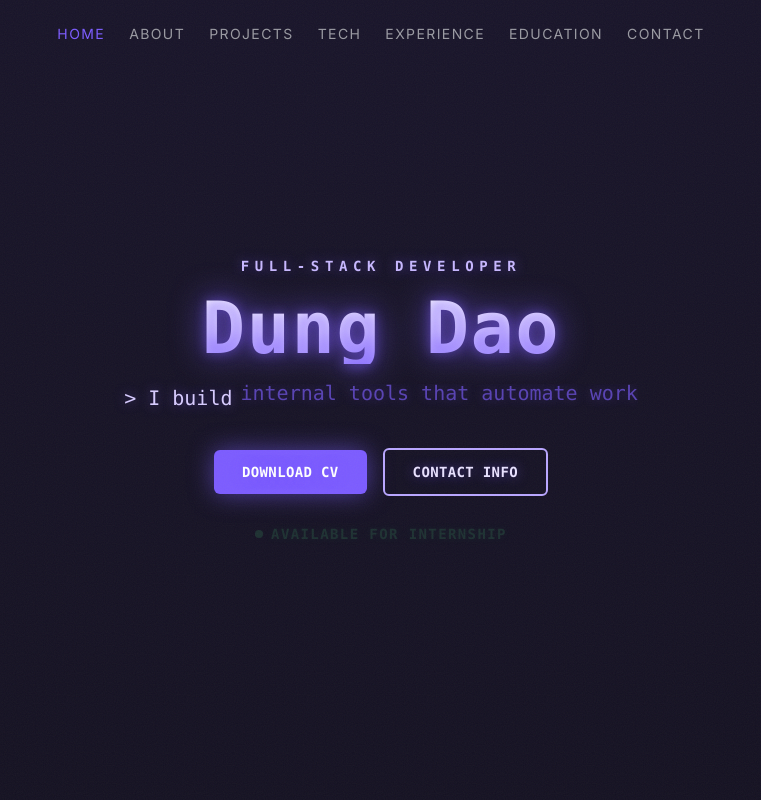
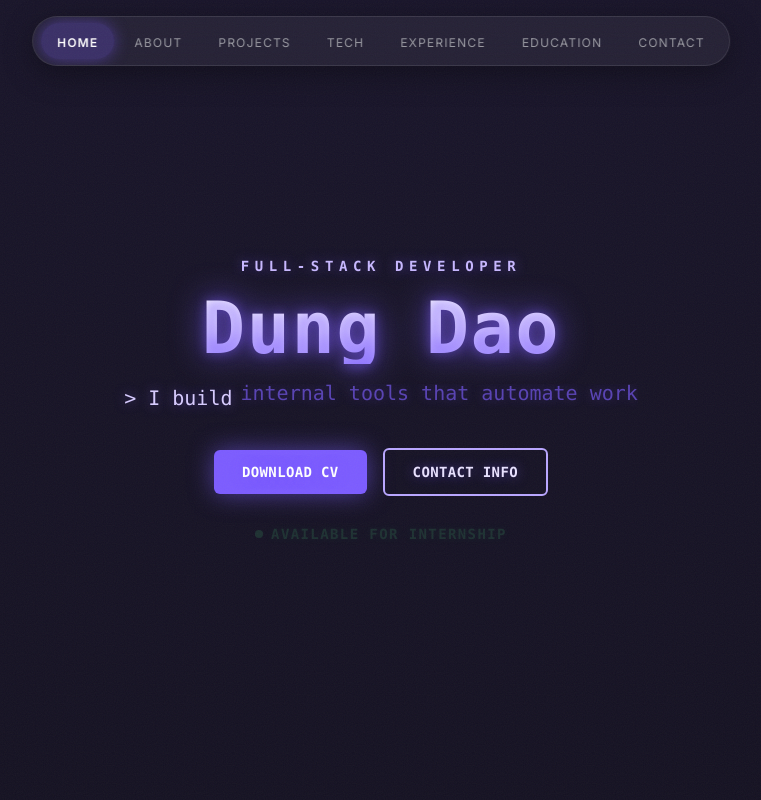
Before and after one commit to DungDao59/Portfolio, a Next.js app: page / in a window 1280 px wide. Shown: the top 800 px of the page, without its empty margins (259-1020 px from the left). Built offline with nearby package versions, Linux system fonts and the light colour scheme.

Commit message:
feat(nav): floating glass pill with sliding active highlight

```diff
--- a/components/ui/Nav.tsx
+++ b/components/ui/Nav.tsx
@@ -1,5 +1,6 @@
 "use client";
 import { useEffect, useState } from "react";
+import { motion } from "framer-motion";
 import { SECTIONS } from "@/lib/content";
 import { zoneIndexAt } from "@/lib/journey";
 import { scrollProgress } from "@/components/three/ScrollCamera";
@@ -20,12 +21,10 @@ function toLabel(id: string): string {
 }
 
 export function Nav() {
-  const [shrink, setShrink] = useState(false);
   const [active, setActive] = useState(0);
   useEffect(() => {
     let raf = 0;
     const loop = () => {
-      setShrink(window.scrollY > 40);
       setActive(zoneIndexAt(scrollProgress));
       raf = requestAnimationFrame(loop);
     };
@@ -41,23 +40,36 @@ export function Nav() {
   }
 
   return (
-    <nav
-      className={`fixed left-0 top-0 z-40 flex w-full items-center justify-center gap-6 transition-all ${
-        shrink ? "py-3 backdrop-blur-md" : "py-6"
-      }`}
-    >
-      {SECTIONS.map((id, i) => (
+    <nav className="fixed left-1/2 top-4 z-40 -translate-x-1/2">
+      <div className="flex max-w-[95vw] items-center gap-1 overflow-x-auto rounded-full border border-white/10 bg-white/[0.06] px-2 py-1.5 shadow-[0_8px_30px_rgba(0,0,0,0.35)] backdrop-blur-md">
+        {SECTIONS.map((id, i) => {
+          const isActive = active === i;
+          return (
             <a
               key={id}
               href={`#${id}`}
               onClick={(e) => handleNavClick(e, id)}
-          className={`text-sm uppercase tracking-widest transition-colors ${
-            active === i ? "text-accent" : "text-muted hover:text-fg"
+              className="relative shrink-0 rounded-full px-4 py-1.5"
+            >
+              {isActive && (
+                <motion.span
+                  layoutId="nav-active"
+                  className="absolute inset-0 rounded-full bg-accent/25 ring-1 ring-accent/60"
+                  style={{ boxShadow: "0 0 16px rgba(124,92,255,0.45)" }}
+                  transition={{ type: "spring", stiffness: 420, damping: 34 }}
+                />
+              )}
+              <span
+                className={`relative z-10 text-xs uppercase tracking-widest transition-colors ${
+                  isActive ? "font-semibold text-white" : "text-muted hover:text-fg"
                 }`}
               >
                 {toLabel(id)}
+              </span>
             </a>
-      ))}
+          );
+        })}
+      </div>
     </nav>
   );
 }
```
Lines whose indentation alone changed are shown as unchanged.
